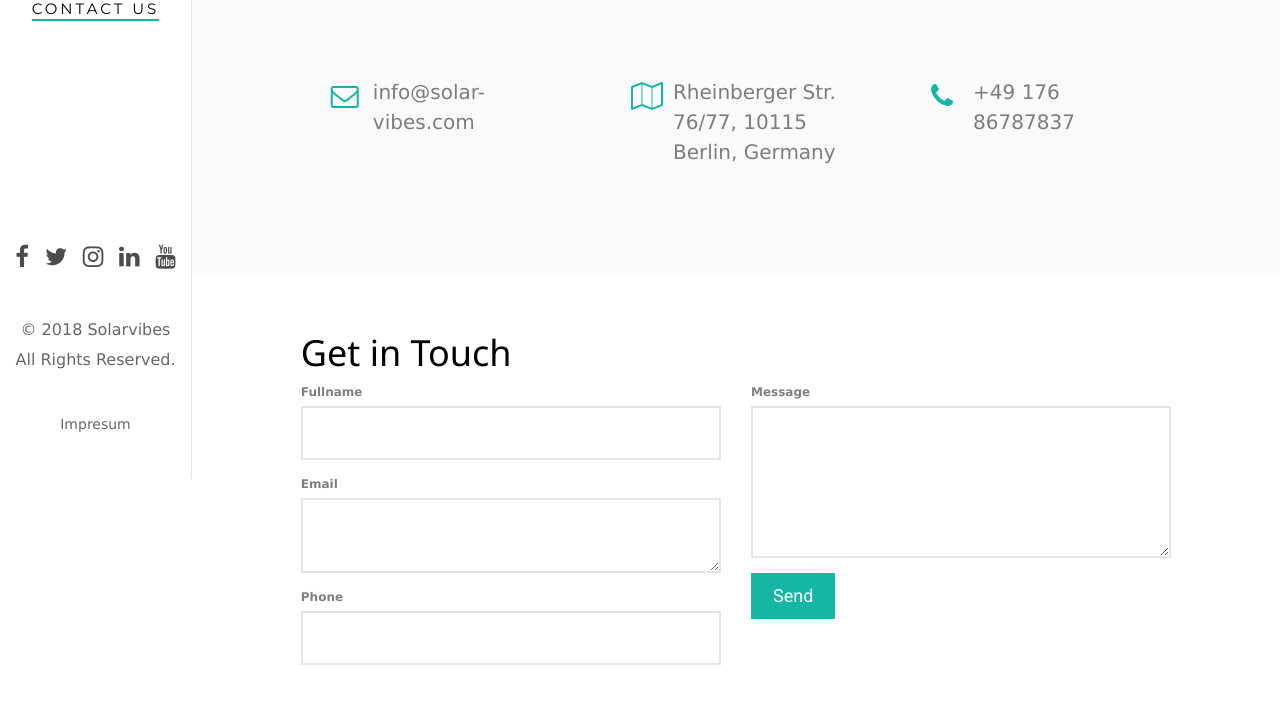
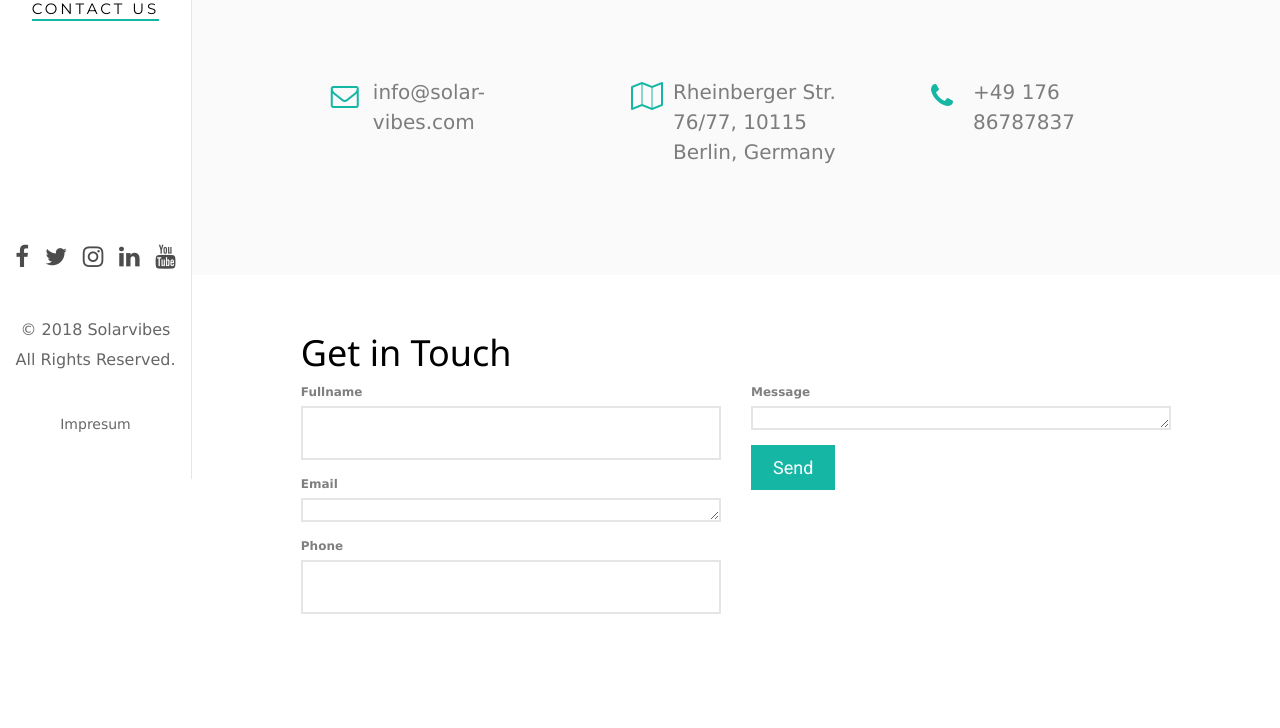
Before and after one commit to Fantaso/solarvibes_website, a Flask app: page /web/contact in a window 1280 px wide. Shown: the part 321-1049 px from the top of the page. After the commit the page ends 935 px from the top, so only its background shows below. Run offline with Flask 2, Linux system fonts and the light colour scheme; some libraries are stand-ins or nearby versions; some web fonts are replaced.

Commit message:
registry

```diff
--- a/solarvibes/site/static/css/style.css
+++ b/solarvibes/site/static/css/style.css
@@ -37,6 +37,10 @@ a {
 a:hover, a:active, a:focus {
   color: #16B6A5;
   outline: none;
+}
+
+textarea.form-control {
+  height: 16px !important;
 }
 
 p {
--- a/solarvibes/site/views.py
+++ b/solarvibes/site/views.py
@@ -36,7 +36,7 @@ def agrimodule():
         landsize = form.landsize.data
         msg = form.msg.data
 
-        agrimodulefb = AgrimoduleFBTable(first_name=first_Name, last_name=last_name, email=email, country=country, landsize=landsize, msg=msg)
+        agrimodulefb = AgrimoduleFBTable(first_name=first_name, last_name=last_name, email=email, country=country, landsize=landsize, msg=msg)
         db.session.add(agrimodulefb)
         db.session.commit()
         form = None
```
